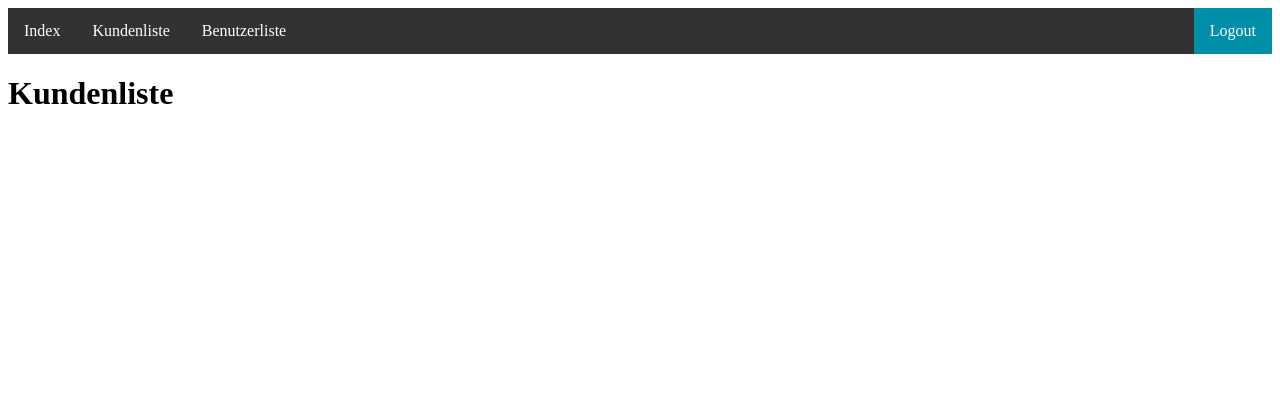
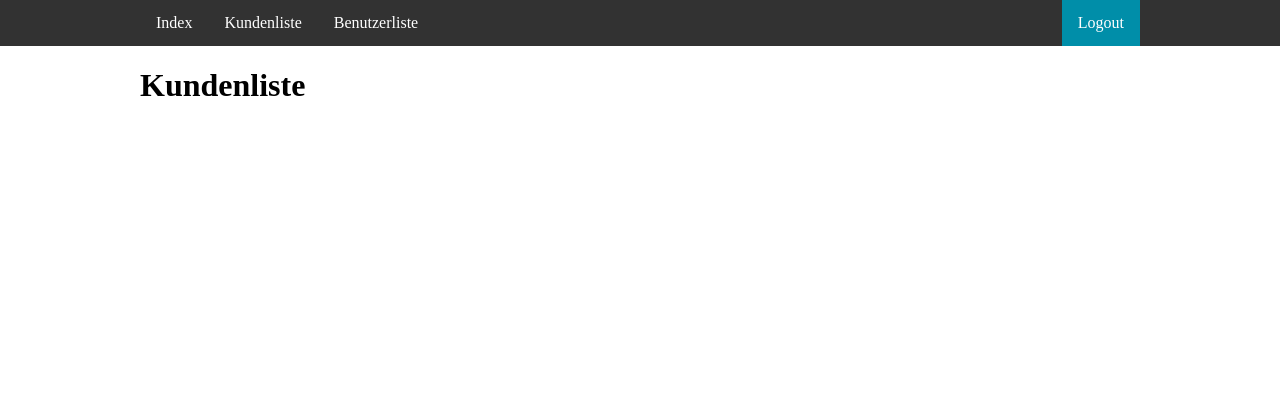
Before and after one commit to DeterminedPanda/Sales-Power, a PHP site: page /customer_list.php in a window 1280 px wide. Shown: the top 420 px of the page. Run offline with PHP 8.4, Linux system fonts and the light colour scheme; the visitor is signed in with stand-in values (Sample User, id 1).

Commit message:
styling n stuff

```diff
--- a/404.php
+++ b/404.php
@@ -3,6 +3,7 @@
 <meta charset="UTF-8">
 <head>
     <title>Sales Power - 404</title>
+    <link rel="stylesheet" href="css/stylesheet.css">
 </head>
 <body>
 
--- a/css/footer.css
+++ b/css/footer.css
@@ -3,8 +3,6 @@ footer {
     bottom: 0;
     width: 100%;
     height: 50px;
-    margin-left: -8px;
-    margin-right: -8px;
     background-color: #323232;
 }
 
--- a/css/login.css
+++ b/css/login.css
@@ -12,7 +12,6 @@
     color: white;
     padding: 15px;
     width: 100%;
-    border: none;
 }
 
 input {
--- a/css/menu.css
+++ b/css/menu.css
@@ -1,16 +1,20 @@
-ul {
+nav {
+    background-color: #323232
+}
+
+nav ul {
+    width: 1000px;
     list-style-type: none;
-    margin: 0;
+    margin: 0 auto;
     padding: 0;
     overflow: hidden;
-    background-color: #323232;
 }
 
-li {
+nav li {
     float: left;
 }
 
-li a {
+nav li a {
     display: block;
     color: white;
     text-align: center;
@@ -18,7 +22,7 @@ li a {
     text-decoration: none;
 }
 
-li a:hover {
+nav li a:hover {
     background-color: #0e0e0e;
 }
 
--- /dev/null
+++ b/css/stylesheet.css
@@ -0,0 +1,41 @@
+html, body {
+    padding: 0;
+    margin: 0;
+}
+
+#content {
+    width: 1000px;
+    margin: 0 auto;
+}
+
+Button {
+    color: black;
+    padding: 10px;
+    margin: 3px;
+    border: none;
+    cursor: pointer;
+    background-color: #bfbfbf;
+}
+
+Button:focus {
+    outline-width: 0;
+}
+
+table {
+    border-collapse: collapse;
+    width: 100%;
+}
+
+th, td {
+    text-align: left;
+    padding: 8px;
+}
+
+tr:nth-child(even) {
+    background-color: #f2f2f2
+}
+
+th {
+    background-color: #008ea9;
+    color: white;
+}
--- a/customer_list.php
+++ b/customer_list.php
@@ -3,6 +3,7 @@
 <meta charset="UTF-8">
 <head>
     <title>Sales Power - Liste</title>
+    <link rel="stylesheet" href="css/stylesheet.css">
     <link rel="stylesheet" href="css/menu.css">
     <link rel="stylesheet" href="css/footer.css">
 </head>
@@ -18,7 +19,9 @@ if (!isLoggedIn()) {
 
 <?php include("menu.html"); ?>
 
-<h1>Kundenliste</h1>
+<div id="content">
+    <h1>Kundenliste</h1>
+</div>
 
 <?php include("footer.html"); ?>
 
--- a/footer.html
+++ b/footer.html
@@ -1,5 +1,5 @@
 <footer>
-    <p >
+    <p>
         &copy; Sales Power 2020
     </p>
 </footer>
--- a/index.php
+++ b/index.php
@@ -3,6 +3,7 @@
 <meta charset="UTF-8">
 <head>
     <title>Sales Power - Index</title>
+    <link rel="stylesheet" href="css/stylesheet.css">
     <link rel="stylesheet" href="css/menu.css">
     <link rel="stylesheet" href="css/footer.css">
 </head>
@@ -17,14 +18,14 @@ if (!isLoggedIn()) {
 ?>
 
 <?php include("menu.html"); ?>
-
+<div id="content">
     <h1>Index</h1>
     Willkommen zurück <?php echo getUsername() ?>!
     <br>
     Ihr Berechtigungslevel ist <b>X</b>
     <br>
     Ihnen sind <b>0</b> Kunden zugeteilt
-
+</div>
 <?php include("footer.html"); ?>
 
 </body>
--- a/logout.php
+++ b/logout.php
@@ -3,6 +3,7 @@
 <meta charset="UTF-8">
 <head>
     <title>Sales Power - Logout</title>
+    <link rel="stylesheet" href="css/stylesheet.css">
 </head>
 <body>
 
--- a/menu.html
+++ b/menu.html
@@ -1,6 +1,8 @@
-<ul id="menu">
-    <li><a href="index.php">Index</a></li>
-    <li><a href="customer_list.php">Kundenliste</a></li>
-    <li><a href="user_list.php">Benutzerliste</a></li>
-    <li class="logout-button"><a href="logout.php">Logout</a></li>
-</ul>
+<nav>
+    <ul>
+        <li><a href="index.php">Index</a></li>
+        <li><a href="customer_list.php">Kundenliste</a></li>
+        <li><a href="user_list.php">Benutzerliste</a></li>
+        <li class="logout-button"><a href="logout.php">Logout</a></li>
+    </ul>
+</nav>
--- a/user_list.php
+++ b/user_list.php
@@ -3,6 +3,7 @@
 <meta charset="UTF-8">
 <head>
     <title>Sales Power - Liste</title>
+    <link rel="stylesheet" href="css/stylesheet.css">
     <link rel="stylesheet" href="css/menu.css">
     <link rel="stylesheet" href="css/footer.css">
 </head>
@@ -18,7 +19,7 @@ if (!isLoggedIn()) {
 ?>
 
 <?php include("menu.html"); ?>
-
+<div id="content">
     <h1>Benutzerliste</h1>
 
     <table>
@@ -44,6 +45,7 @@ if (!isLoggedIn()) {
         $conn->close();
         ?>
     </table>
+</div>
 
 <?php include("footer.html"); ?>
 
```
Also changed, not shown: login.php (+8 -4 lines). Lines whose indentation alone changed are shown as unchanged.
